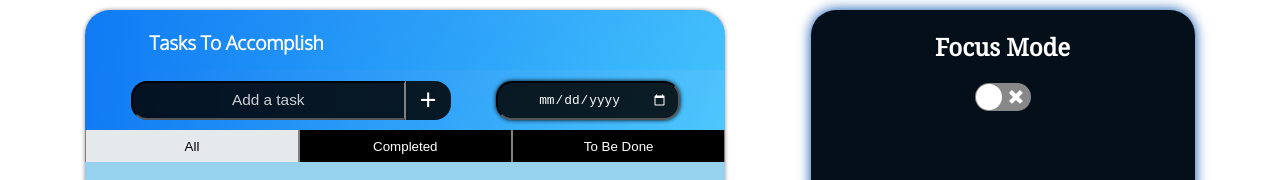
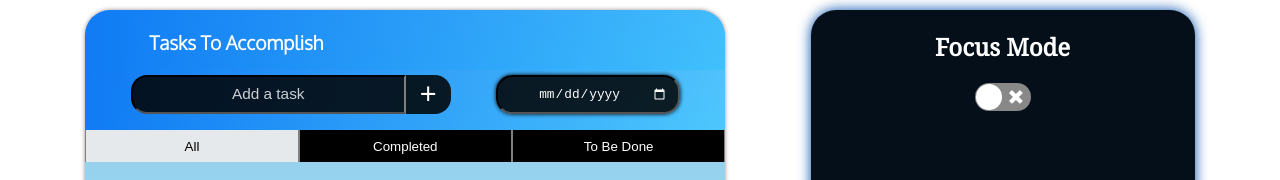
Before and after one commit to jamessnguyenn/EduFy, a React (Create React App) app: page /profile in a window 1280 px wide. Shown: the part 350-530 px from the top of the page. Built offline with nearby package versions, Linux system fonts and the light colour scheme; no server answers.

Commit message:
fixed spacing

```diff
--- a/src/components/productivePage/toDoList/toDoList.css
+++ b/src/components/productivePage/toDoList/toDoList.css
@@ -30,7 +30,7 @@
   grid-row: 2/3;
   margin-top: 0px;
   grid-column: 1/4;
-  display: flex;
+
   flex-direction: row;
   justify-content: center;
   align-items: center;
@@ -69,7 +69,8 @@
   flex-direction: row;
   justify-content: space-evenly;
   height: 65%;
-  margin: 0px;
+
+ margin-top: 0.75%;
   padding: 0px;
   width: 100%;
 }
```
